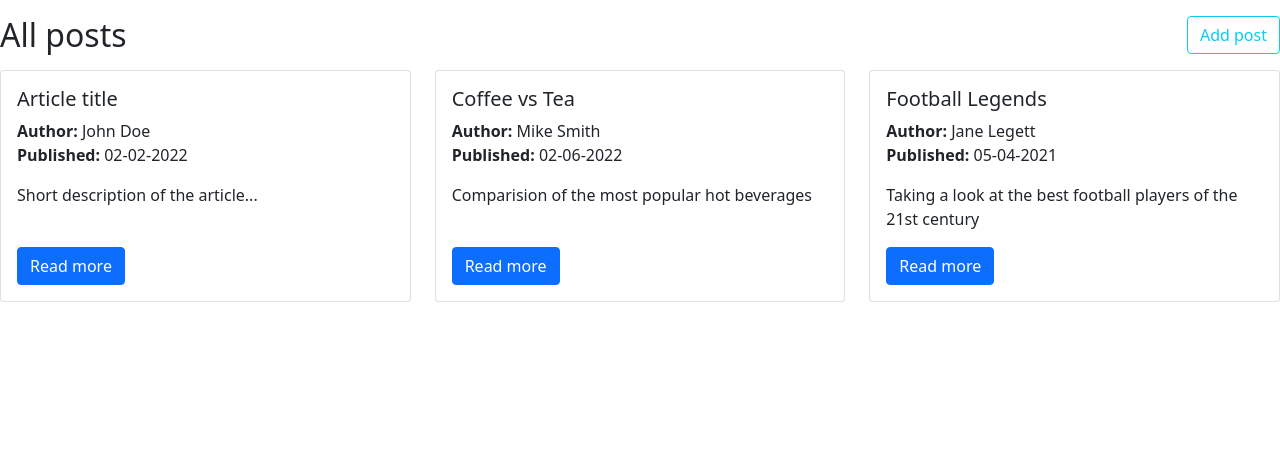
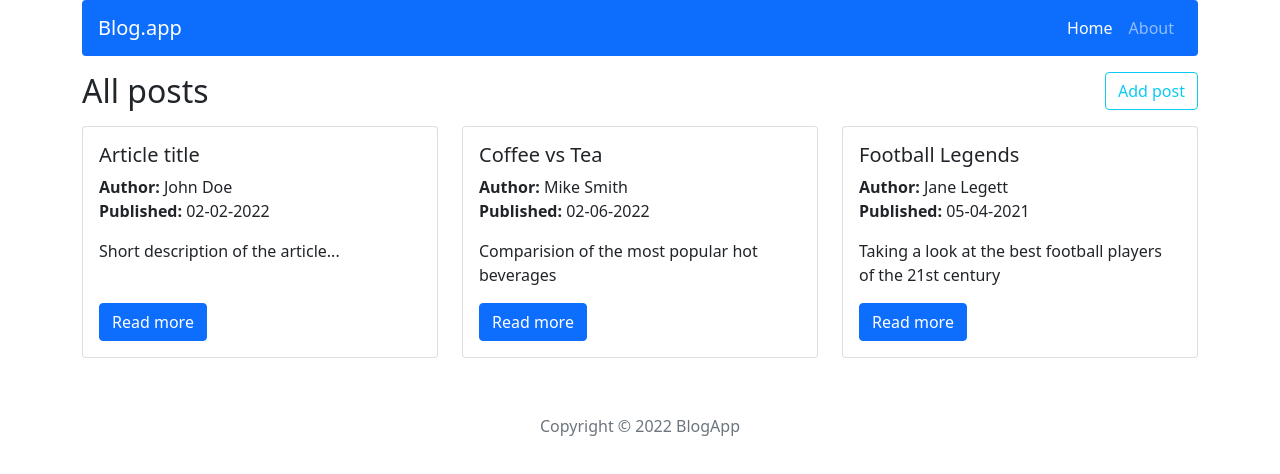
Before and after one commit to milosz7/crud-app, a React (Create React App) app: page / in a window 1280 px wide. Shown: the top 474 px of the page. Built offline with nearby package versions, Linux system fonts and the light colour scheme.

Commit message:
Add created components to an app

```diff
--- a/src/App.tsx
+++ b/src/App.tsx
@@ -6,11 +6,16 @@
 import Edit from './components/pages/Edit/Edit';
 import Add from './components/pages/Add/Add';
 import About from './components/pages/About/About';
+import Header from './components/views/Header/Header';
+import Footer from './components/views/Footer/Footer'
+import { Container } from 'react-bootstrap';
 
 
 
 const App = () => {
   return (
+    <Container>
+      <Header />
       <Routes>
         <Route path='/' element={<Home />}></Route>
         <Route path='post'>
@@ -21,6 +26,8 @@
         <Route path='about' element={<About />}></Route>
         <Route path='*' element={<Error />}></Route>
       </Routes>
+      <Footer />
+    </Container>
   );
 }
 
```
Lines whose indentation alone changed are shown as unchanged.
